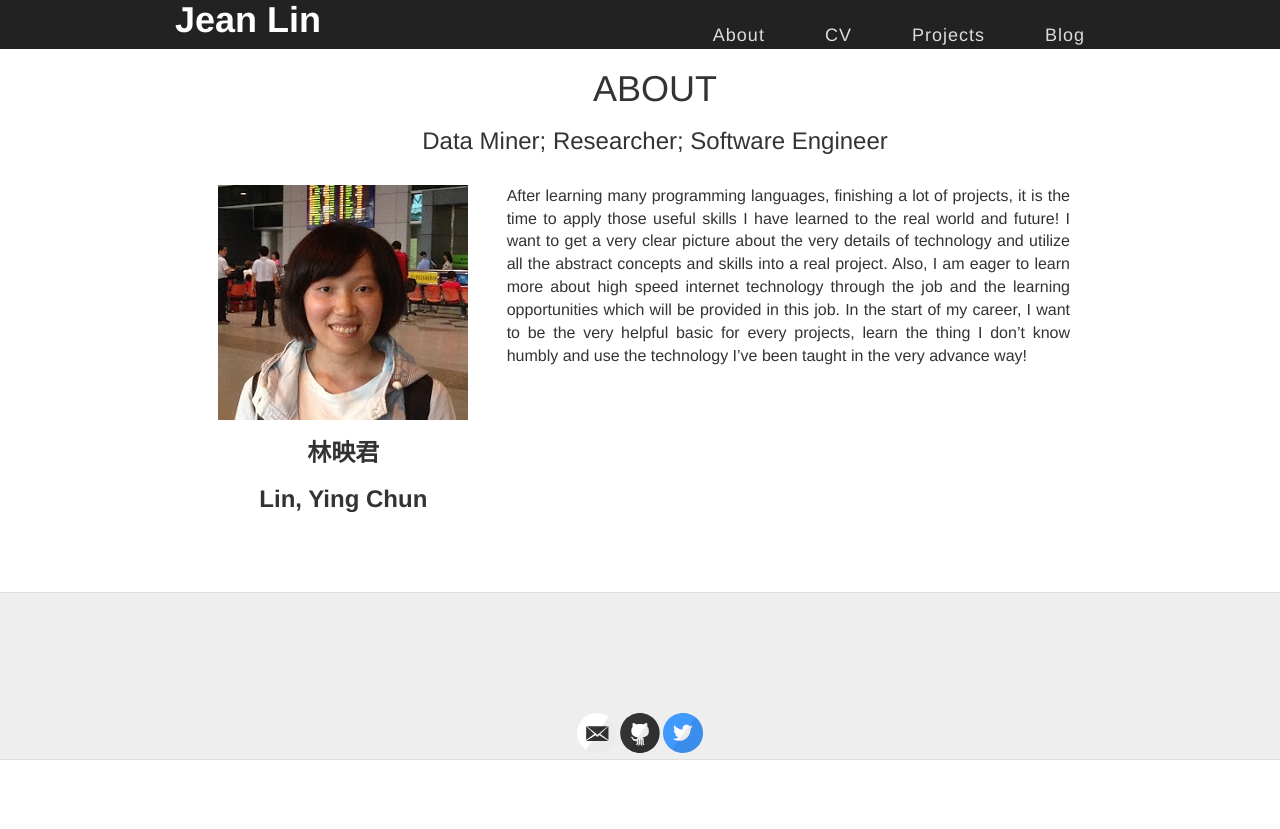
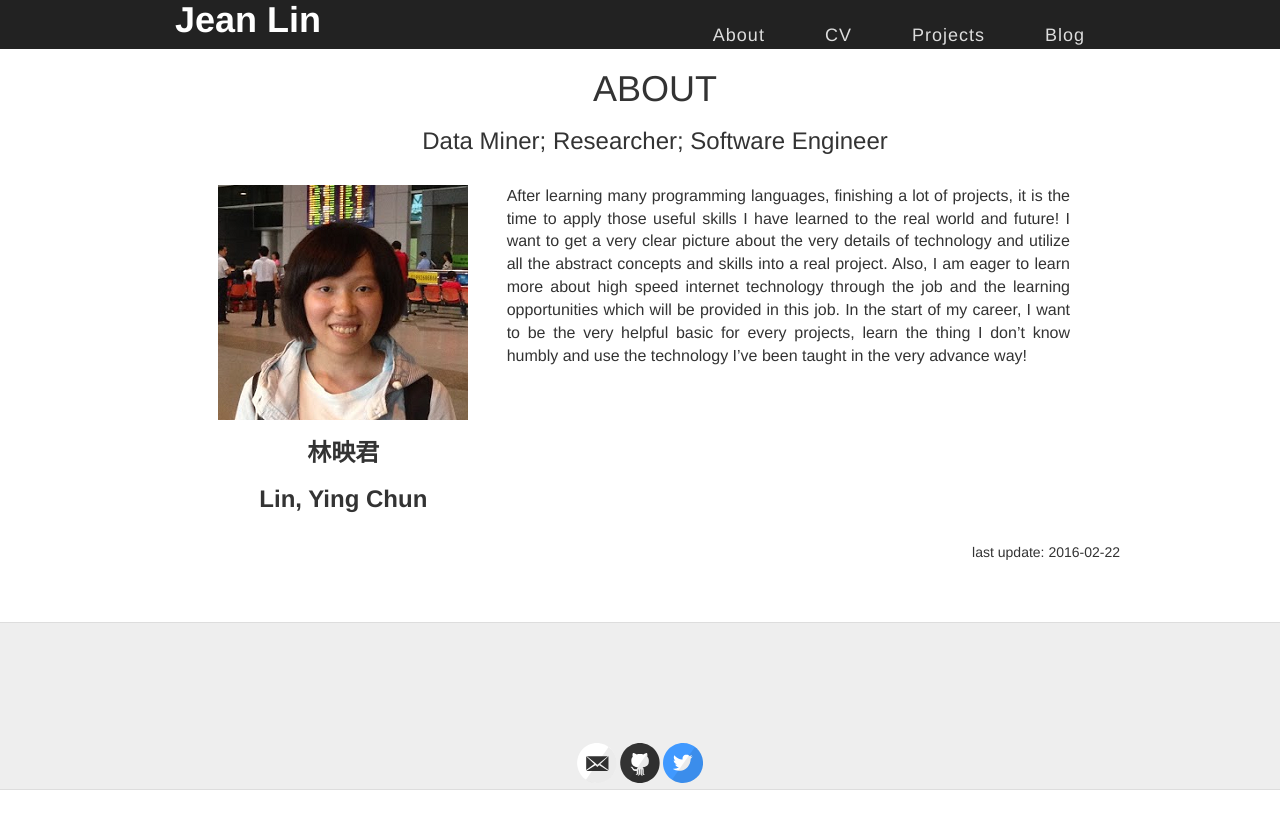
Before and after one commit to ycjeanlin/ycjeanlin_page, a Jekyll site: the page built from index.html, in a window 1280 px wide. Shown: the top 829 px of the page. Built offline with Jekyll 4.4.1, drawn with Linux system fonts in a browser that asks for light colours.

Commit message:
new layout index.html

```diff
--- a/index.html
+++ b/index.html
@@ -25,3 +25,7 @@ layout: default
         </div>
     </div>
 </section>
+
+<div class="container">
+    <p class="pull-right">last update: 2016-02-22</p>
+</div>
```
